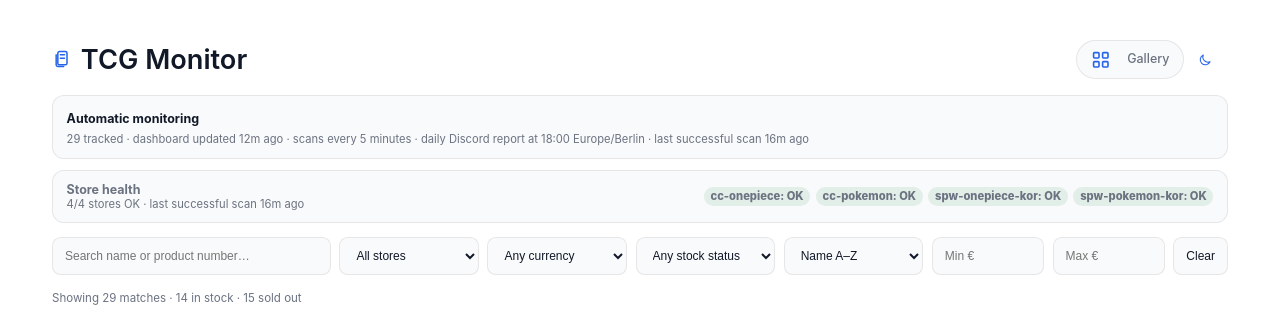
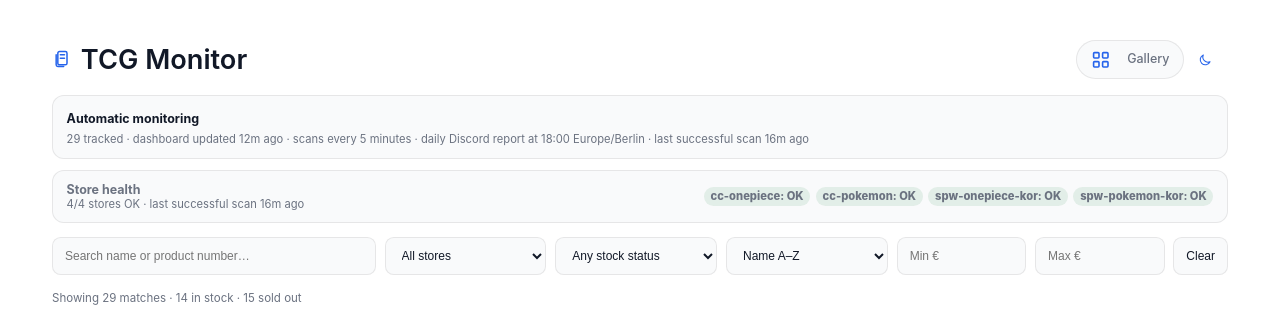
Before and after one commit to Jasa-S/pokemon-product-monitor, a plain HTML site: page docs/index.html in a window 1280 px wide. Shown: the top 318 px of the page. Drawn offline with Linux system fonts and the light colour scheme.

Commit message:
Remove unused currency filter

```diff
--- a/docs/index.html
+++ b/docs/index.html
@@ -45,7 +45,7 @@ h1{margin:0;font-size:1.7rem;font-weight:600;display:flex;align-items:center}
 .health-lines{display:grid;grid-template-columns:repeat(auto-fit,minmax(13rem,1fr));gap:.4rem;margin-top:.55rem}
 .line{background:var(--hover);border-radius:.55rem;padding:.45rem;color:var(--muted);font-size:.68rem;line-height:1.45}
 .line.fail{color:var(--bad)}
-.controls{display:grid;grid-template-columns:minmax(15rem,2fr) repeat(4,minmax(8rem,1fr)) repeat(2,minmax(7rem,.8fr)) auto;gap:.55rem;margin:.85rem 0 1rem}
+.controls{display:grid;grid-template-columns:minmax(15rem,2fr) repeat(3,minmax(8rem,1fr)) repeat(2,minmax(7rem,.8fr)) auto;gap:.55rem;margin:.85rem 0 1rem}
 .drawer-head,.drawer-done{display:none}
 input,select,.controls button{width:100%;border:1px solid var(--border);background:var(--card);color:var(--text);border-radius:.55rem;padding:.65rem .75rem;font-size:.75rem}
 #stats{color:var(--muted);font-size:.72rem;margin:0 0 1rem}
@@ -83,7 +83,6 @@ body.gallery h2{font-size:.78rem;line-height:1.1;min-height:2.2em;max-height:2.2
   <div class="drawer-head"><span>Filters</span></div>
   <input id="search" type="search" placeholder="Search name or product number…">
   <select id="source"><option value="">All stores</option></select>
-  <select id="currency"><option value="">Any currency</option><option value="EUR">EUR</option></select>
   <select id="availability"><option value="">Any stock status</option><option value="available">In stock</option><option value="unavailable">Sold out</option></select>
   <select id="sort"><option value="name">Name A–Z</option><option value="price-asc">Price: low to high</option><option value="price-desc">Price: high to low</option><option value="stock">In stock first</option></select>
   <input id="minprice" type="number" min="0" step="1" placeholder="Min €">
```
